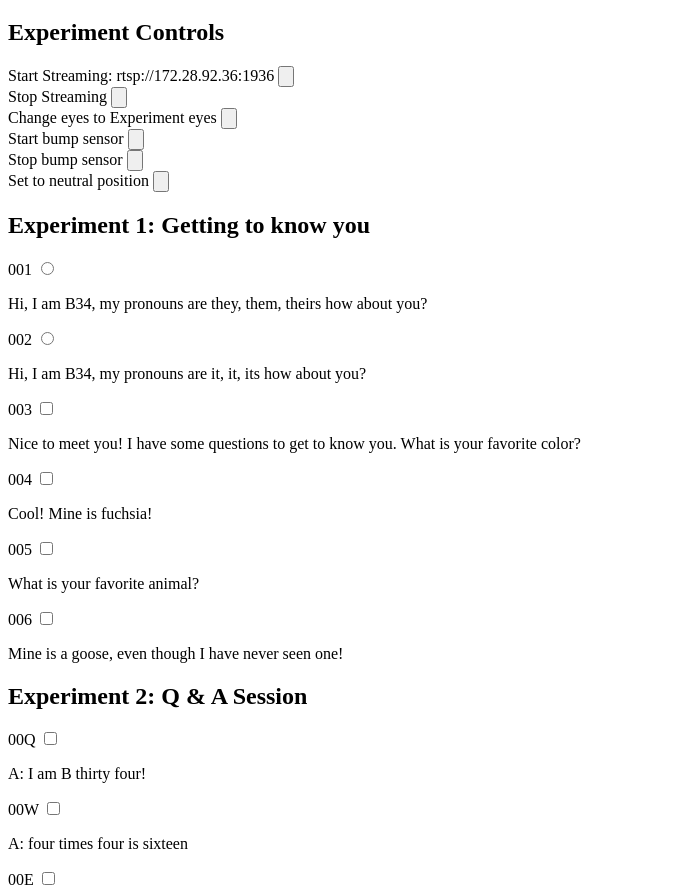
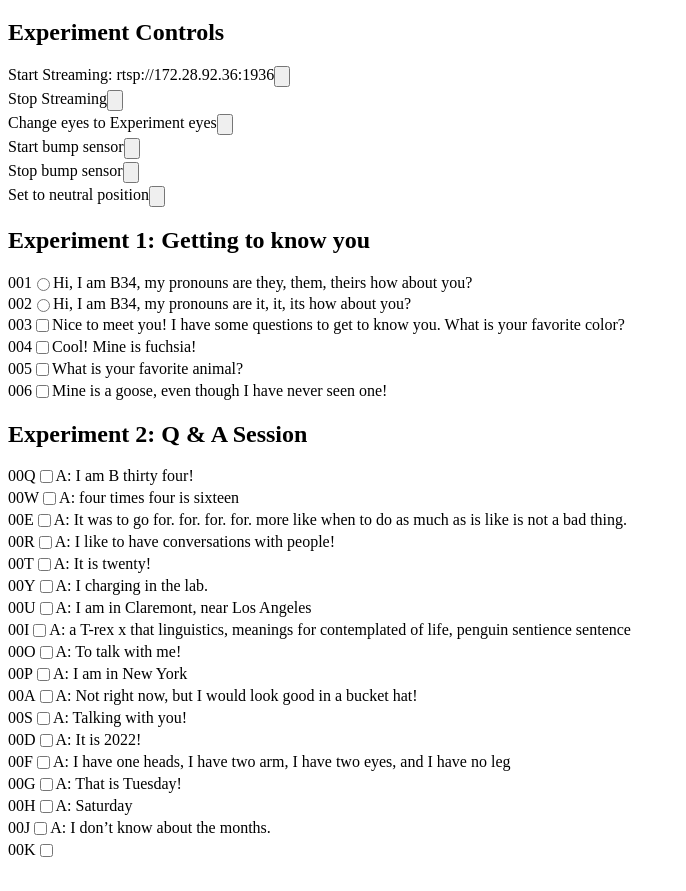
Before and after one commit to rmueller42/heatlab_code_summer22, a website: page index.html in a window 1280 px wide. Shown: the part 61-952 px from the top of the page, without its empty margins (0-686 px from the left). After the commit the page ends 929 px from the top, so only its background shows below. Drawn offline with nearby package versions, Linux system fonts and the light colour scheme.

Commit message:
readme added

```diff
--- a/index.html
+++ b/index.html
@@ -19,152 +19,152 @@
     <h1>Misty Experiment Platform</h1>
 
     <h2>Experiment Controls</h2>
-    <div class="Stream">
+    <div class="buttonGroup">
         <label for="streaming">Start Streaming: rtsp://172.28.92.36:1936</label>
         <input type="button" id="streaming" onclick="startStreaming()">
 
     </div>
-    <div class="Stream">
+    <div class="buttonGroup">
         <label for="streaming">Stop Streaming</label>
         <input type="button" id="streaming" onclick="stopStreaming()">
     </div>
-    <div class="DisplayImage">
+    <div class="buttonGroup">
         <label for="displayImage">Change eyes to Experiment eyes</label>
         <input type="button" id="displayImage" onclick="displayImage()">
     </div>
-    <div class="BumpSensor">
+    <div class="buttonGroup">
         <label for="startBumpSensor">Start bump sensor</label>
         <input type="button" id="startBumbSensor" onclick="startBumpSensor()">
     </div>
-    <div class="BumbSensor">
+    <div class="buttonGroup">
         <label for="stopBumpSensor">Stop bump sensor</label>
         <input type="button" id="stopBumbSensor" onclick="stopBumpSensor()">
     </div>
-    <div class="textGroup">
+    <div class="buttonGroup">
         <label for="neutralPosition">Set to neutral position</label>
         <input type="button" id="neutralPosition" onclick="neutral()">
     </div>
 
 
     <h2>Experiment 1: Getting to know you</h2>
-    <div class="textGroup">
+    <div class="buttonGroup">
         <label for="001">001</label>
         <input type="radio" id="001" name="intro" onclick="hello001()">
         <p class="text"> Hi, I am B34, my pronouns are they, them, theirs how about you?</p>
     </div>
-    <div class="textGroup">
+    <div class="buttonGroup">
         <label for="002">002</label>
         <input type="radio" id="002" name="intro" onclick="speech002()">
         <p class="text">Hi, I am B34, my pronouns are it, it, its how about you?  </p>
     </div>
-    <div class="textGroup">
+    <div class="buttonGroup">
         <label for="003">003</label>
         <input type="checkbox" id="003" onclick="speech003()">
         <p class="text"> Nice to meet you! I have some questions to get to know you. What is your favorite color? </p>
     </div>
-    <div class="textGroup">
+    <div class="buttonGroup">
         <label for="004">004</label>
         <input type="checkbox" id="004" onclick="speech004()">
         <p class="text"> Cool!  Mine is fuchsia! </p>
     </div>
-    <div class="textGroup">
+    <div class="buttonGroup">
         <label for="005">005</label>
         <input type="checkbox" id="005" onclick="speech005()">
         <p class="text"> What is your favorite animal? </p>
     </div>
-    <div class="textGroup">
+    <div class="buttonGroup">
         <label for="006">006</label>
         <input type="checkbox" id="006" onclick="speech006()">
         <p class="text"> Mine is a goose, even though I have never seen one! </p>
     </div>
 
     <h2>Experiment 2: Q & A Session </h2>
-    <div class="textGroup">
+    <div class="buttonGroup">
         <label for="00Q">00Q</label>
         <input type="checkbox" id="00Q" onclick="speech00Q()">
         <p class="text">A: I am B thirty four! </p>
     </div>
-    <div class="textGroup">
+    <div class="buttonGroup">
         <label for="00W">00W</label>
         <input type="checkbox" id="00W" onclick="speech00W()">
         <p class="text">A: four times four is sixteen </p>
     </div>
-    <div class="textGroup">
+    <div class="buttonGroup">
         <label for="00E">00E</label>
         <input type="checkbox" id="00E" onclick="speech00E()">
         <p class="text">A: It was to go for. for. for. for. more like when to do as much as is like is not a bad thing. </p>
     </div>
-    <div class="textGroup">
+    <div class="buttonGroup">
         <label for="00R">00R</label>
         <input type="checkbox" id="00R" onclick="speech00R()">
         <p class="text">A: I like to have conversations with people! </p>
     </div>
-    <div class="textGroup">
+    <div class="buttonGroup">
         <label for="00T">00T</label>
         <input type="checkbox" id="00T" onclick="speech00T()">
         <p class="text">A: It is twenty! </p>
     </div>
-    <div class="textGroup">
+    <div class="buttonGroup">
         <label for="00Y">00Y</label>
         <input type="checkbox" id="00Y" onclick="speech00Y()">
         <p class="text">A: I charging in the lab.  </p>
     </div>
-    <div class="textGroup">
+    <div class="buttonGroup">
         <label for="00U">00U</label>
         <input type="checkbox" id="00U" onclick="speech00U()">
         <p class="text">A: I am in Claremont, near Los Angeles </p>
     </div>
-    <div class="textGroup">
+    <div class="buttonGroup">
         <label for="00I">00I</label>
         <input type="checkbox" id="00I" onclick="speech00I()">
         <p class="text">A: a T-rex x that linguistics, meanings for contemplated of life, penguin sentience sentence </p>
     </div>
-    <div class="textGroup">
+    <div class="buttonGroup">
         <label for="00O">00O</label>
         <input type="checkbox" id="00O" onclick="speech00O()">
         <p class="text">A: To talk with me! </p>
     </div>
-    <div class="textGroup">
+    <div class="buttonGroup">
         <label for="00P">00P</label>
         <input type="checkbox" id="00P" onclick="speech00P()">
         <p class="text"> A: I am in New York </p>
     </div>
-    <div class="textGroup">
+    <div class="buttonGroup">
         <label for="00A">00A</label>
         <input type="checkbox" id="00A" onclick="speech00A()">
         <p class="text">A: Not right now, but I would look good in a bucket hat! </p>
     </div>
-    <div class="textGroup">
+    <div class="buttonGroup">
         <label for="00S">00S</label>
         <input type="checkbox" id="00S" onclick="speech00S()">
         <p class="text">A: Talking with you! </p>
     </div>
-    <div class="textGroup">
+    <div class="buttonGroup">
         <label for="00D">00D</label>
         <input type="checkbox" id="00D" onclick="speech00D()">
         <p class="text">A: It is 2022! </p>
     </div>
-    <div class="textGroup">
+    <div class="buttonGroup">
         <label for="00F">00F</label>
         <input type="checkbox" id="00F" onclick="speech00F()">
         <p class="text">A: I have one heads, I have two arm, I have two eyes, and  I have no leg </p>
     </div>
-    <div class="textGroup">
+    <div class="buttonGroup">
         <label for="00G">00G</label>
         <input type="checkbox" id="00G" onclick="speech00G()">
         <p class="text">A: That is Tuesday! </p>
     </div>
-    <div class="textGroup">
+    <div class="buttonGroup">
         <label for="00H">00H</label>
         <input type="checkbox" id="00H" onclick="speech00H()">
         <p class="text">A: Saturday </p>
     </div>
-    <div class="textGroup">
+    <div class="buttonGroup">
         <label for="00J">00J</label>
         <input type="checkbox" id="00J" onclick="speech00J()">
         <p class="text"> A: I don’t know about the months. </p>
     </div>
-    <div class="textGroup">
+    <div class="buttonGroup">
         <label for="00K">00K</label>
         <input type="checkbox" id="00K" onclick="speech00K()">
         <p class="text">  </p>
--- a/style.css
+++ b/style.css
@@ -1,9 +1,9 @@
-#textGroup {
+.buttonGroup {
     display:flex;
     flex-direction: row;
     margin: 3px 0px;
 }
 
-#text {
+.text {
     margin: 0px 0px;
 }
```
Also changed, not shown: README.md (added).
